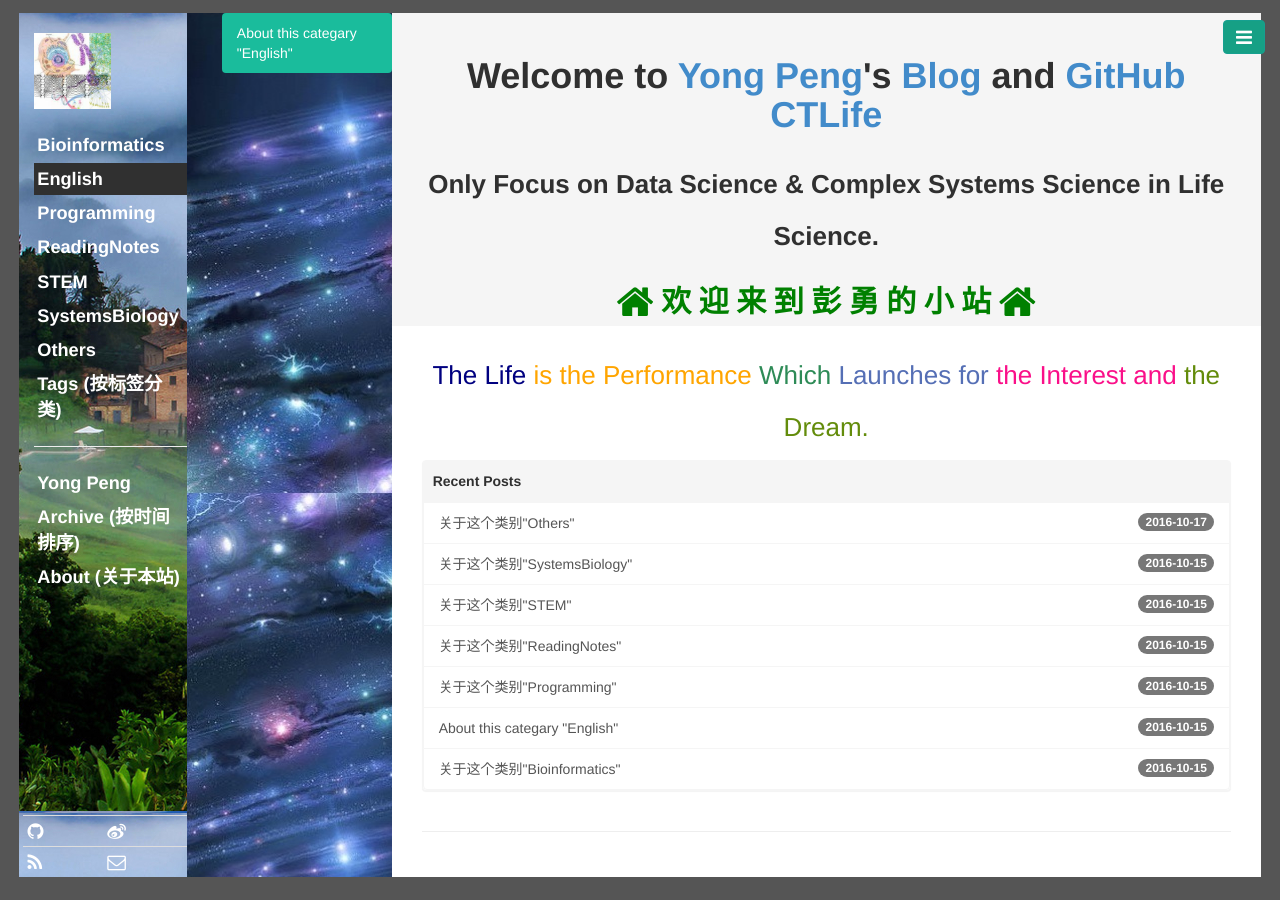
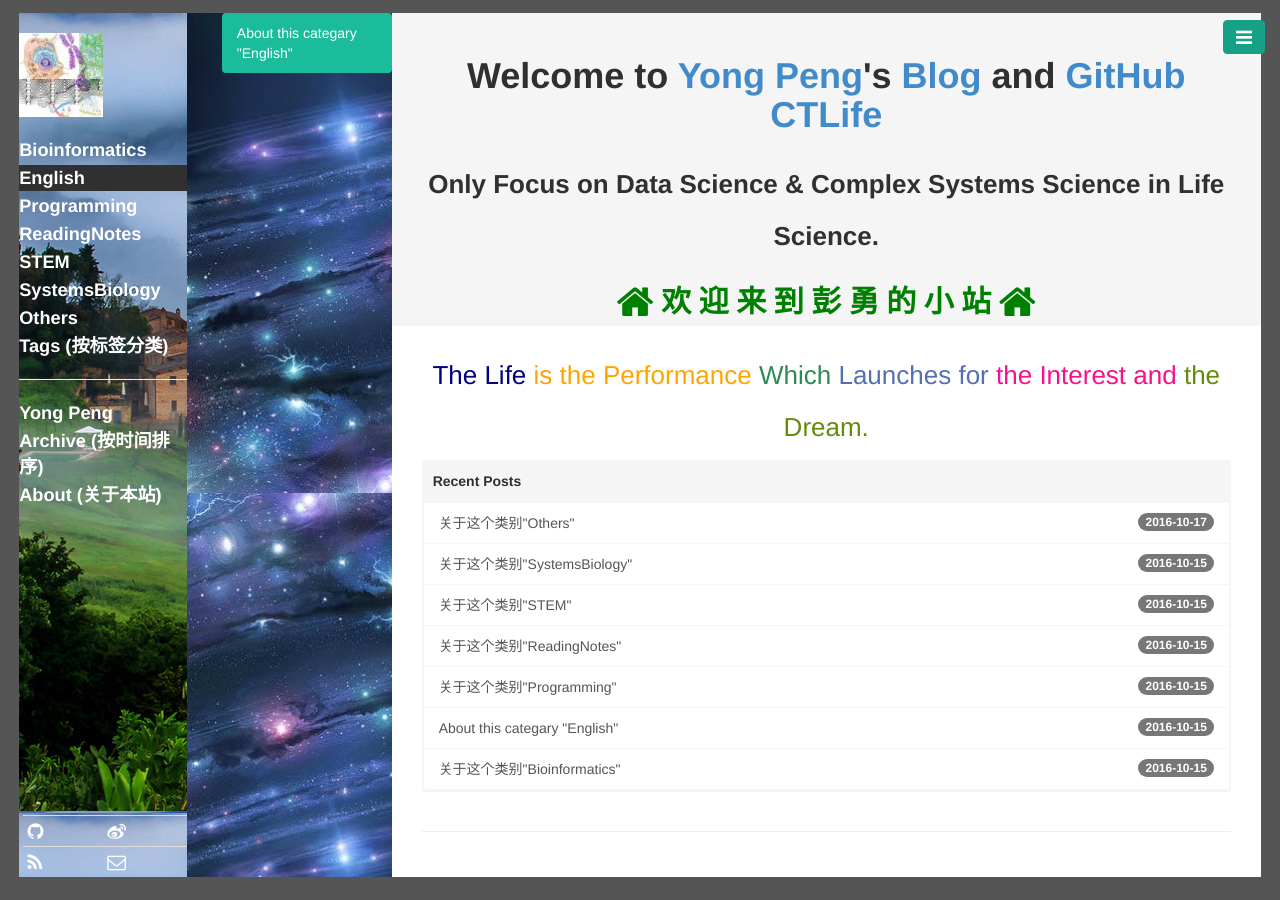
Before and after one commit to CTLife/CTLife.github.io, a Jekyll site: the page built from index.html, in a window 1280 px wide. Built offline with Jekyll 4.4.1, drawn with Linux system fonts in a browser that asks for light colours; Markdown is read by kramdown in place of the engine named in the settings; the list of posts is cut into pages by our own code.

Commit message:
Update base.css

```diff
--- a/public/css/base.css
+++ b/public/css/base.css
@@ -27,6 +27,7 @@ body, html {
   background-image: url(/public/img/logo-5.png);
   width: 45%;
   height: 100%;
+  padding-left: 0%;
   padding-right: 0%;
   text-align: left;
 }
@@ -37,7 +38,7 @@ body, html {
   color: #FFFFFF;
   font-weight: bolder;
   font-size: 130%;
-  padding: 2%;
+  padding: 0%;
 }
 
 .aside1> .nav > li > a:hover {
```
